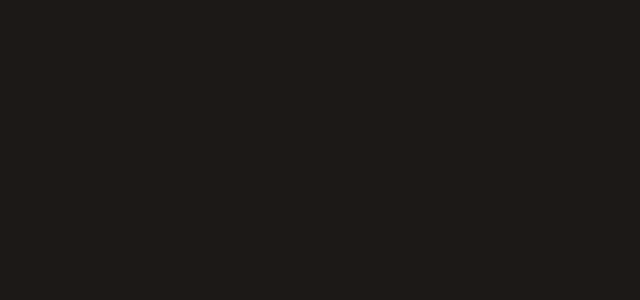
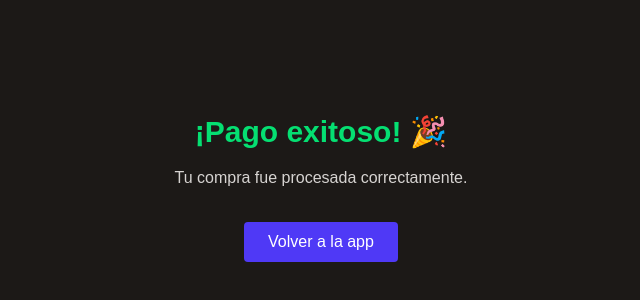
Before and after one commit to juanimolfino/voice-msg-app-ai, a Next.js app: page /checkout/success in a window 1280 px wide. Shown: the part 212-512 px from the top of the page, without its empty margins (319-959 px from the left). Built offline with nearby package versions, Linux system fonts and the light colour scheme.

Commit message:
correccion para deploy

```diff
--- a/src/app/checkout/success/page.tsx
+++ b/src/app/checkout/success/page.tsx
@@ -1,11 +1,13 @@
 // src/app/checkout/success/page.tsx
 'use client';
 
+import { Suspense } from 'react';
+import { useSearchParams } from 'next/navigation';
 import { useEffect, useState } from 'react';
-import { useSearchParams } from 'next/navigation';
 import Link from 'next/link';
 
-export default function CheckoutSuccessPage() {
+// 👉 Componente interno que usa useSearchParams
+function SuccessContent() {
   const searchParams = useSearchParams();
   const sessionId = searchParams.get('session_id');
   const [status, setStatus] = useState<'verifying' | 'success' | 'error'>('verifying');
@@ -17,8 +19,6 @@ export default function CheckoutSuccessPage() {
       return;
     }
 
-    // 👉 Verificar el estado del checkout con nuestra API
-    // Esto actualiza los créditos si el webhook no llegó
     const verifyPayment = async () => {
       try {
         const res = await fetch(`/api/stripe/verify-session?session_id=${sessionId}`);
@@ -30,12 +30,10 @@ export default function CheckoutSuccessPage() {
             setCreditsAdded(data.creditsAdded);
           }
         } else {
-          // Si nuestro servidor ya procesó el webhook, igual es success
-          setStatus('success');
+          setStatus('success'); // Asumimos que el webhook lo procesó
         }
       } catch (err) {
-        // Si falla la verificación, asumimos que el webhook lo procesó
-        console.error('Error verificando sesión:', err);
+        console.error("Error verifying payment:", err);
         setStatus('success');
       }
     };
@@ -43,17 +41,16 @@ export default function CheckoutSuccessPage() {
     verifyPayment();
   }, [sessionId]);
 
+  if (status === 'verifying') {
     return (
-    <div className="min-h-screen flex items-center justify-center bg-stone-900">
-      <div className="text-center space-y-4 max-w-md mx-auto p-6">
-        {status === 'verifying' && (
       <>
         <div className="animate-spin w-12 h-12 border-4 border-green-500 border-t-transparent rounded-full mx-auto" />
         <p className="text-stone-300">Verificando tu pago...</p>
       </>
-        )}
+    );
+  }
 
-        {status === 'success' && (
+  return (
     <>
       <h1 className="text-3xl font-bold text-green-400">¡Pago exitoso! 🎉</h1>
       <p className="text-stone-300">
@@ -68,7 +65,27 @@ export default function CheckoutSuccessPage() {
         Volver a la app
       </Link>
     </>
-        )}
+  );
+}
+
+// 👉 Loading fallback para Suspense
+function LoadingFallback() {
+  return (
+    <div className="text-center space-y-4">
+      <div className="animate-spin w-12 h-12 border-4 border-green-500 border-t-transparent rounded-full mx-auto" />
+      <p className="text-stone-300">Cargando...</p>
+    </div>
+  );
+}
+
+// 👉 Página principal envuelta en Suspense
+export default function CheckoutSuccessPage() {
+  return (
+    <div className="min-h-screen flex items-center justify-center bg-stone-900">
+      <div className="text-center space-y-4 max-w-md mx-auto p-6">
+        <Suspense fallback={<LoadingFallback />}>
+          <SuccessContent />
+        </Suspense>
       </div>
     </div>
   );
```
Lines whose indentation alone changed are shown as unchanged.
